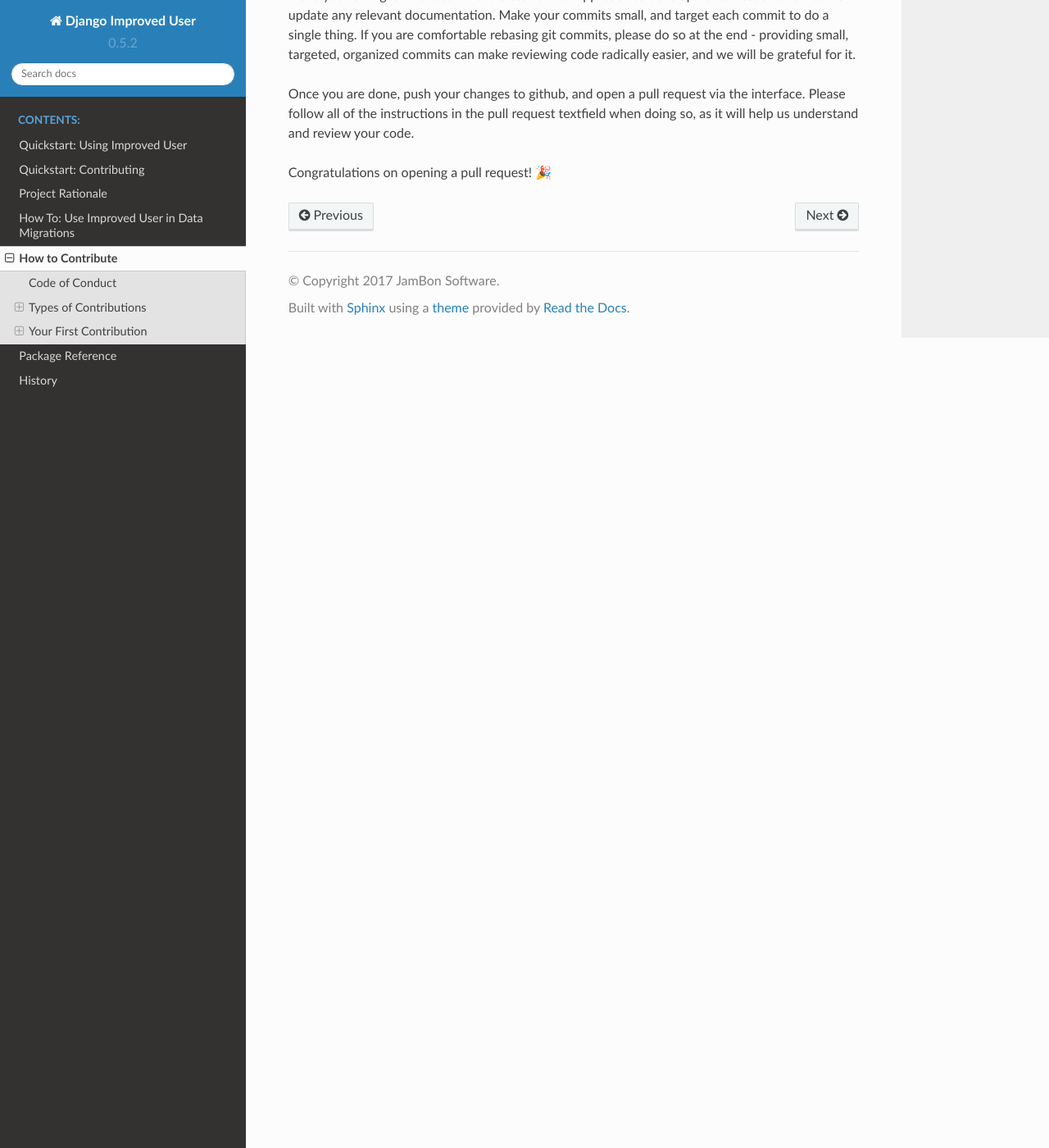
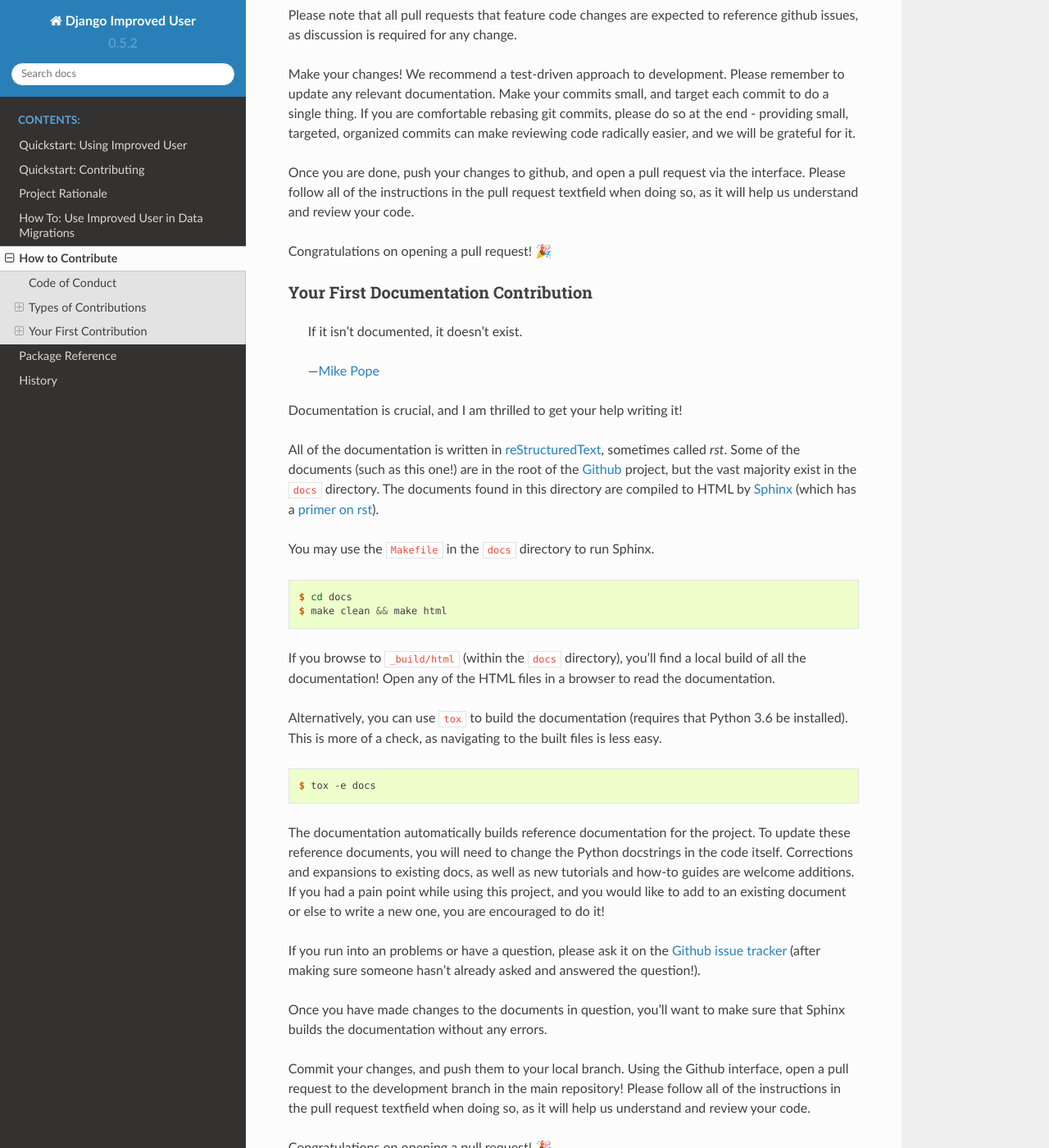
Before and after one commit to jambonrose/django-improved-user, a Sphinx documentation site: the page built from docs/contributing.rst, in a window 1280 px wide and 1400 px high, scrolled down 3093 px. Shown: the whole window at 82% size. Built offline with Sphinx 7.4.7 and the Read the Docs theme 2.0.0, drawn with Linux system fonts in a browser that asks for light colours; some of the changed text lies outside the part shown.

Commit message:
Update contributing documentation

```diff
--- a/CONTRIBUTING.rst
+++ b/CONTRIBUTING.rst
@@ -54,13 +54,17 @@ to complete work they start, and that it is reasonable after a certain
 amount of time to assume they are no longer working on the issue. Use
 your best judgment to assess the situation.
 
-Write Documentation
-~~~~~~~~~~~~~~~~~~~
+Write (or Request) Documentation
+~~~~~~~~~~~~~~~~~~~~~~~~~~~~~~~~
 
 The documentation aims to provide reference material, how-to guides, and
 a general tutorial for getting started with Django and
 django-improved-user. If you believe the documentation can be expanded
 or added to, your contribution would be welcomed.
+
+If you are running into a problem, and believe that some documentation
+could clarify the problem (or the solution!) please feel free to request
+documentation on the `Github issue tracker`_.
 
 For more about different kinds of documentations and how to think about
 the differences, please watch `Daniele Procida's PyCon US 2017 talk`_ on
@@ -174,5 +178,67 @@ review your code.
 
 Congratulations on opening a pull request! 🎉
 
+Your First Documentation Contribution
+~~~~~~~~~~~~~~~~~~~~~~~~~~~~~~~~~~~~~
+
+    If it isn't documented, it doesn't exist.
+
+    — `Mike Pope`_
+
+.. _Mike Pope: http://www.mikepope.com/blog/DisplayBlog.aspx?permalink=1680
+
+Documentation is crucial, and I am thrilled to get your help writing it!
+
+All of the documentation is written in `reStructuredText`_, sometimes
+called *rst*. Some of the documents (such as this one!) are in the root
+of the `Github`_ project, but the vast majority exist in the ``docs``
+directory. The documents found in this directory are compiled to HTML by
+`Sphinx`_ (which has a `primer on rst`_).
+
+You may use the ``Makefile`` in the ``docs`` directory to run Sphinx.
+
+.. code:: console
+
+    $ cd docs
+    $ make clean && make html
+
+If you browse to ``_build/html`` (within the ``docs`` directory), you'll
+find a local build of all the documentation! Open any of the HTML files
+in a browser to read the documentation.
+
+Alternatively, you can use ``tox`` to build the documentation (requires
+that Python 3.6 be installed). This is more of a check, as navigating to
+the built files is less easy.
+
+.. code:: console
+
+    $ tox -e docs
+
+The documentation automatically builds reference documentation for the
+project. To update these reference documents, you will need to change
+the Python docstrings in the code itself. Corrections and expansions to
+existing docs, as well as new tutorials and how-to guides are welcome
+additions. If you had a pain point while using this project, and you
+would like to add to an existing document or else to write a new one,
+you are encouraged to do it!
+
+If you run into an problems or have a question, please ask it on the
+`Github issue tracker`_ (after making sure someone hasn't already asked
+and answered the question!).
+
+Once you have made changes to the documents in question, you'll want to
+make sure that Sphinx builds the documentation without any errors.
+
+Commit your changes, and push them to your local branch. Using the
+Github interface, open a pull request to the development branch in the
+main repository!  Please follow all of the instructions in the pull
+request textfield when doing so, as it will help us understand and
+review your code.
+
+Congratulations on opening a pull request! 🎉
+
 .. _Github issue tracker: https://github.com/jambonsw/django-improved-user/issues
 .. _Github: https://github.com/jambonsw/django-improved-user
+.. _primer on rst: http://www.sphinx-doc.org/en/stable/rest.html#rst-primer
+.. _reStructuredText: http://docutils.sourceforge.net/rst.html
+.. _Sphinx: http://www.sphinx-doc.org/
--- a/HISTORY.rst
+++ b/HISTORY.rst
@@ -7,6 +7,7 @@ Next Release
 
 - Include history of changes in online documentation.
 - Write documentation about why and how the project was built
+- Add section about contributing documentation.
 
 0.5.2 (2017-08-27)
 ------------------
--- a/docs/quickstart_contrib.rst
+++ b/docs/quickstart_contrib.rst
@@ -1,6 +1,8 @@
 ########################
 Quickstart: Contributing
 ########################
+
+First off, thanks for taking the time to contribute! ✨🎉
 
 This document assumes that you have forked and cloned the repository,
 and that you seek to work on the package locally. If you are unsure how
```
